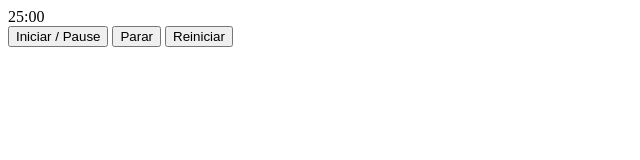
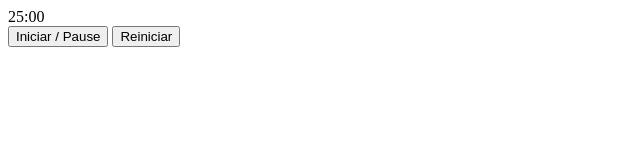
Before and after one commit to diorgenesmorais/PomodoroNow, a plain HTML site: page index.html in a window 1280 px wide. Shown: the whole page, without its empty margins (0-640 px from the left). Drawn offline with Linux system fonts and the light colour scheme.

Commit message:
retirada do parar

```diff
--- a/index.html
+++ b/index.html
@@ -10,7 +10,6 @@
         <time id="tempo">25:00</time>
         <div id="controles">
             <button>Iniciar / Pause</button>
-            <button>Parar</button>
             <button>Reiniciar</button>
         </div>
     </div>
```
